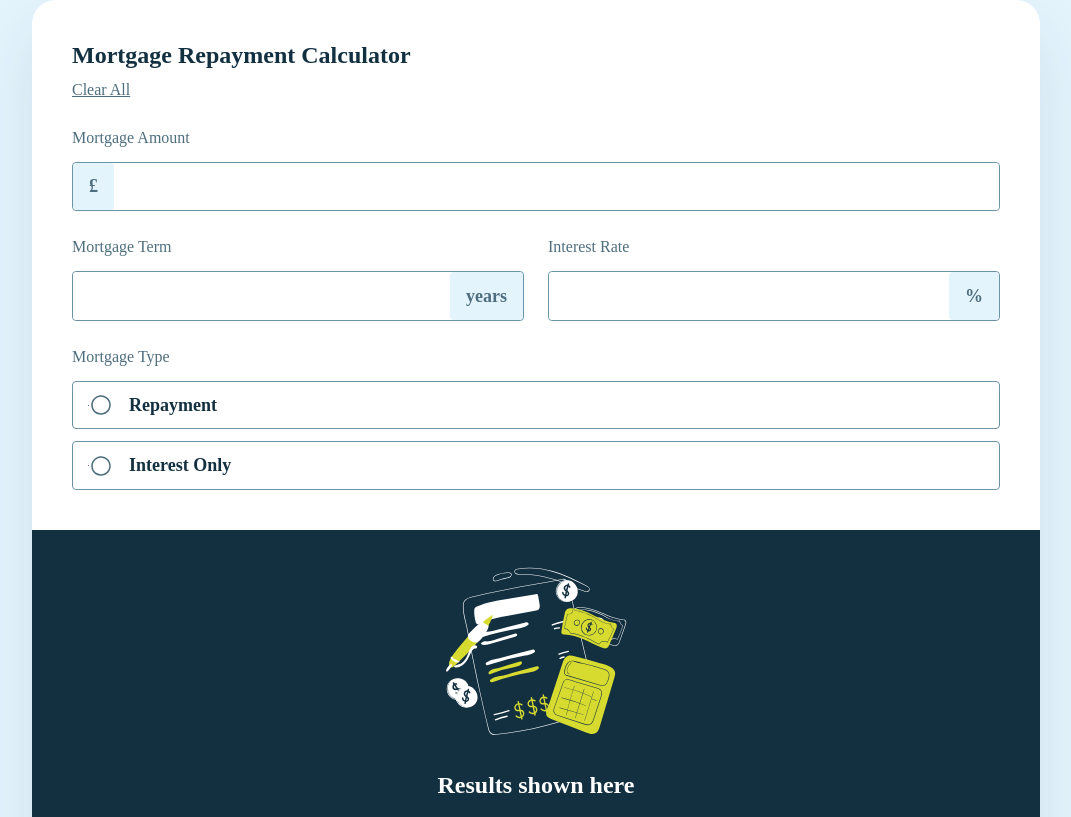
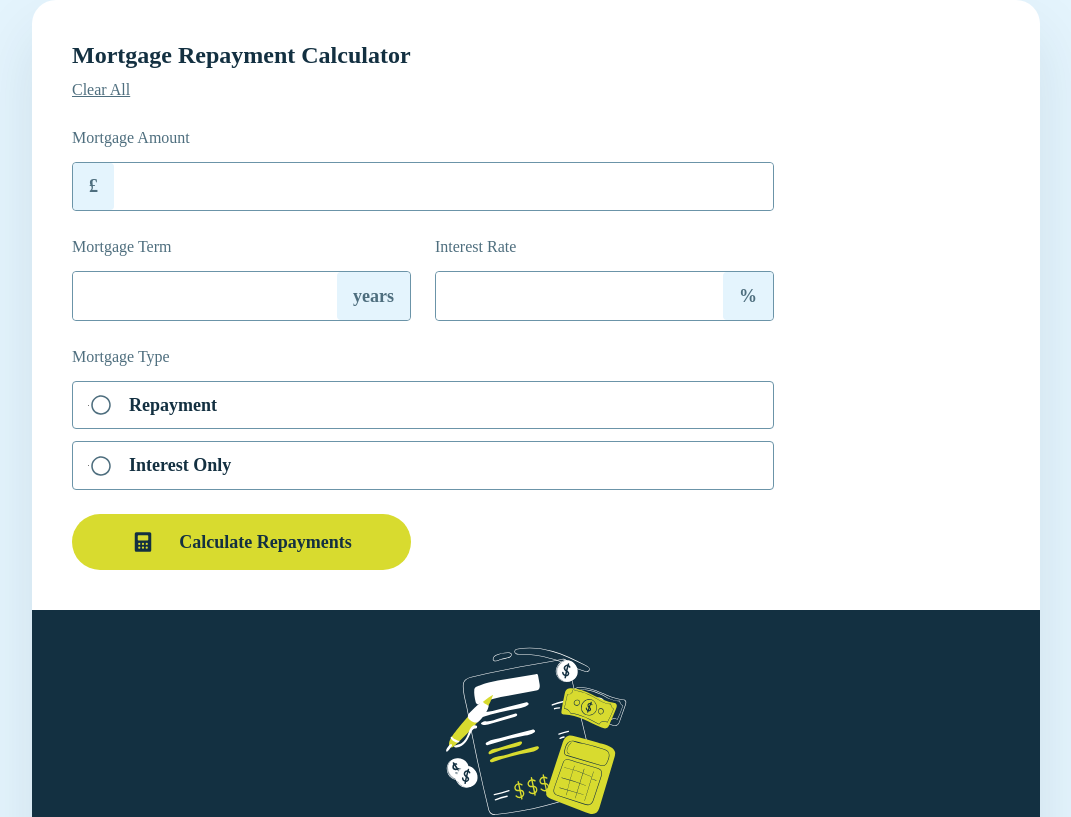
Before and after one commit to ringlochid/mortgage-calculator-fem, a React (Vite) app: page / in a window 1280 px wide. Shown: the top 817 px of the page, without its empty margins (104-1175 px from the left). Built offline with nearby package versions, Linux system fonts and the light colour scheme.

Commit message:
add error handling

```diff
--- a/src/App.css
+++ b/src/App.css
@@ -10,6 +10,7 @@ main {
         width: 89.5svw;
         border-radius: 1.5rem;
         box-shadow: 0 32px 64px 0 rgba(19, 48, 65, 0.10);
+        overflow: hidden;
     }
 
     @media (width >=1440px) {
@@ -19,15 +20,18 @@ main {
 
 .form-container {
     display: flex;
-    flex: 1;
     padding: var(--spacing-400, 2rem) var(--spacing-300, 1.5rem);
     flex-direction: column;
     align-items: flex-start;
     gap: var(--spacing-300, 1.5rem);
-    align-self: stretch;
 
     @media (width >=768px) {
         padding: var(--spacing-500, 2.5rem);
+    }
+
+    @media (width >=1440px) {
+        flex: 1;
+        overflow: hidden;
     }
 }
 
@@ -86,30 +90,64 @@ main {
     .form-body {
         display: grid;
         grid-template-columns: repeat(2, 1fr);
+        width: 100%;
+        max-width: 100%;
     }
 
-    /* Mortgage Amount - full width (2nd child, after legend) */
     .form-section:nth-child(2) {
         grid-column: 1 / 3;
     }
 
-    /* Mortgage Term - left column */
     .form-section:nth-child(3) {
         grid-column: 1 / 2;
     }
 
-    /* Interest Rate - right column */
     .form-section:nth-child(4) {
         grid-column: 2 / 3;
     }
 
-    /* Mortgage Type - full width */
     .form-section:nth-child(5) {
         grid-column: 1 / 3;
     }
+
+    .calculate-btn:nth-child(6) {
+        grid-column: 1 / 2;
+    }
+}
+
+.calculate-btn {
+    display: flex;
+    height: 3.5rem;
+    padding: 0 var(--spacing-500, 2.5rem);
+    justify-content: center;
+    align-items: center;
+    gap: var(--spacing-300, 1.5rem);
+
+    border-radius: 62.4375rem;
+    background: var(--color-lime, #D8DB2F);
+}
+
+.calculate-btn img {
+    width: 1.5rem;
+    height: 1.5rem;
+}
+
+.calculate-btn span {
+    display: block;
+    color: var(--color-slate-900, #133041);
+    text-align: center;
+
+    /* desktop/text-preset-3 */
+    font-family: "Plus Jakarta Sans";
+    font-size: var(--font-size-text-preset-3, 1.125rem);
+    font-style: normal;
+    font-weight: 700;
+    line-height: 125%;
+    /* 1.40625rem */
 }
 
 .form-section {
+    min-width: 0;
     display: flex;
     flex-direction: column;
     align-items: flex-start;
@@ -137,6 +175,11 @@ main {
     border: 1px solid var(--color-slate-500, #6B94A8);
 }
 
+/* Error state for input wrapper */
+.input-wrapper--error {
+    border-color: var(--color-red, #D73328);
+}
+
 .input-prefix {
     border-radius: 0.25rem;
     display: flex;
@@ -154,6 +197,12 @@ main {
     font-weight: 700;
     line-height: 125%;
     /* 1.40625rem */
+}
+
+/* Error state for prefix */
+.input-prefix--error {
+    background: var(--color-red, #D73328);
+    color: var(--color-white, #FFF);
 }
 
 .mortgage-input {
@@ -201,6 +250,24 @@ main {
     /* 1.40625rem */
 }
 
+/* Error state for suffix */
+.input-suffix--error {
+    background: var(--color-red, #D73328);
+    color: var(--color-white, #FFF);
+}
+
+/* Error text message */
+.error-text {
+    color: var(--color-red, #D73328);
+
+    /* desktop/text-preset-5 */
+    font-family: "Plus Jakarta Sans";
+    font-size: var(--font-size-text-preset-5, 0.875rem);
+    font-style: normal;
+    font-weight: 500;
+    line-height: 150%;
+}
+
 .form-section-label {
     color: var(--color-slate-700, #4E6E7E);
 
@@ -241,6 +308,11 @@ main {
     background: var(--color-lime-light, rgba(216, 219, 47, 0.15));
 }
 
+/* Error state for radio options */
+.radio-option--error {
+    border-color: var(--color-red, #D73328);
+}
+
 .radio-icon {
     width: 1.5rem;
     height: 1.5rem;
@@ -273,6 +345,11 @@ main {
     gap: var(--spacing-300, 1.5rem);
     align-self: stretch;
     background: var(--color-slate-900, #133041);
+
+    @media (width >=1440px) {
+        flex: 1;
+        border-radius: 0 0 0 5rem;
+    }
 }
 
 .results-title-bar {
--- a/src/App.jsx
+++ b/src/App.jsx
@@ -55,6 +55,25 @@ function FormDataProvider({children}) {
     'Mortgage Type': ''
   });
 
+  const [submitted, setSubmitted] = useState(false);
+  const [errors, setErrors] = useState({});
+
+  const validateForm = () => {
+    const newErrors = {};
+    if (!formData['Mortgage Amount']) newErrors['Mortgage Amount'] = 'This field is required';
+    if (!formData['Mortgage Term']) newErrors['Mortgage Term'] = 'This field is required';
+    if (!formData['Interest Rate']) newErrors['Interest Rate'] = 'This field is required';
+    if (!formData['Mortgage Type']) newErrors['Mortgage Type'] = 'This field is required';
+    return newErrors;
+  };
+
+  const handleSubmit = (e) => {
+    e.preventDefault();
+    setSubmitted(true);
+    const newErrors = validateForm();
+    setErrors(newErrors);
+  };
+
   const resetFrom = () => {
     setFormData({
       'Mortgage Amount': '',
@@ -62,11 +81,35 @@ function FormDataProvider({children}) {
       'Interest Rate': '',
       'Mortgage Type': ''
     });
+    setSubmitted(false);
+    setErrors({});
+  };
+
+  // Helper function to validate and set a field value
+  const validateAndSetField = (fieldName, rawValue) => {
+    const config = FIELD_CONFIG[fieldName];
+    if (!config) return true; // No config means no validation (e.g., for radio buttons)
+
+    const numValue = Number(rawValue);
+    if (rawValue !== '' && (numValue > config.max || numValue < config.min)) {
+      setErrors(prev => ({
+        ...prev,
+        [fieldName]: `Value must be between ${config.min} and ${config.max}`
+      }));
+      return false;
     }
 
+    // Clear error if valid
+    setErrors(prev => ({
+      ...prev,
+      [fieldName]: ''
+    }));
+    return true;
+  };
+
   const setAmount = useCallback((e) => {
-    console.log(JSON.stringify(formData));
     const rawValue = stripCommas(e.target.value);
+    if (!validateAndSetField('Mortgage Amount', rawValue)) return;
     setFormData({
       ...formData,
       'Mortgage Amount': rawValue
@@ -74,23 +117,29 @@ function FormDataProvider({children}) {
   }, [formData]);
 
   const setTerm = useCallback((e) => {
-    console.log(JSON.stringify(formData));
+    const rawValue = e.target.value;
+    if (!validateAndSetField('Mortgage Term', rawValue)) return;
     setFormData({
       ...formData,
-      'Mortgage Term': e.target.value
+      'Mortgage Term': rawValue
     });
   }, [formData]);
 
   const setRate = useCallback((e) => {
-    console.log(JSON.stringify(formData));
+    const rawValue = e.target.value;
+    if (!validateAndSetField('Interest Rate', rawValue)) return;
     setFormData({
       ...formData,
-      'Interest Rate': e.target.value
+      'Interest Rate': rawValue
     });
   }, [formData]);
 
   const setType = useCallback((e) => {
-    console.log(JSON.stringify(formData));
+    // Clear error when a type is selected
+    setErrors(prev => ({
+      ...prev,
+      'Mortgage Type': ''
+    }));
     setFormData({
       ...formData,
       'Mortgage Type': e.target.value
@@ -98,7 +147,17 @@ function FormDataProvider({children}) {
   }, [formData]);
 
   return (
-    <FormDataContext.Provider value={{ formData, setAmount, setTerm, setRate, setType, resetFrom}}>
+    <FormDataContext.Provider value={{
+      formData,
+      setAmount,
+      setTerm,
+      setRate,
+      setType,
+      resetFrom,
+      submitted,
+      errors,
+      handleSubmit
+    }}>
       {children}
     </FormDataContext.Provider>
   );
@@ -133,13 +192,15 @@ function RadioIcon({ checked }) {
 }
 
 function FormSection({ title, setFn, value }) {
+  const { submitted, errors } = useFormData();
+  const hasError = submitted && errors[title];
 
   if (title === 'Mortgage Type') {
     return (
-      <div className="form-section">
+      <div className={`form-section ${hasError ? 'form-section--error' : ''}`}>
         <span className="form-section-label">Mortgage Type</span>
-        <div className="radio-group">
-          <label className={`radio-option ${value === 'Repayment' ? 'radio-option--selected' : ''}`}>
+        <div className={`radio-group ${hasError ? 'radio-group--error' : ''}`}>
+          <label className={`radio-option ${value === 'Repayment' ? 'radio-option--selected' : ''} ${hasError ? 'radio-option--error' : ''}`}>
             <input
               type="radio"
               name="mortgage-type"
@@ -151,7 +212,7 @@ function FormSection({ title, setFn, value }) {
             <RadioIcon checked={value === 'Repayment'} />
             <span className="radio-label">Repayment</span>
           </label>
-          <label className={`radio-option ${value === 'Interest Only' ? 'radio-option--selected' : ''}`}>
+          <label className={`radio-option ${value === 'Interest Only' ? 'radio-option--selected' : ''} ${hasError ? 'radio-option--error' : ''}`}>
             <input
               type="radio"
               name="mortgage-type"
@@ -164,6 +225,7 @@ function FormSection({ title, setFn, value }) {
             <span className="radio-label">Interest Only</span>
           </label>
         </div>
+        {hasError && <span className="error-text">{errors[title]}</span>}
       </div>
     );
   }
@@ -178,10 +240,10 @@ function FormSection({ title, setFn, value }) {
   const displayValue = config.useCommas ? formatWithCommas(value) : value;
 
   return (
-    <div className="form-section">
+    <div className={`form-section ${hasError ? 'form-section--error' : ''}`}>
       <label htmlFor={config.id}>{title}</label>
-      <div className="input-wrapper">
-        {config.prefix && <div className="input-prefix">{config.prefix}</div>}
+      <div className={`input-wrapper ${hasError ? 'input-wrapper--error' : ''}`}>
+        {config.prefix && <div className={`input-prefix ${hasError ? 'input-prefix--error' : ''}`}>{config.prefix}</div>}
         <input
           className='mortgage-input'
           id={config.id}
@@ -190,24 +252,27 @@ function FormSection({ title, setFn, value }) {
           onChange={setFn}
           value={displayValue}
         />
-        {config.suffix && <div className="input-suffix">{config.suffix}</div>}
+        {config.suffix && <div className={`input-suffix ${hasError ? 'input-suffix--error' : ''}`}>{config.suffix}</div>}
       </div>
+      {hasError && <span className="error-text">{errors[title]}</span>}
     </div>
   );
 }
 
 function MortgageForm() {
-  const { formData, setAmount, setTerm, setRate, setType } = useFormData();
+  const { formData, setAmount, setTerm, setRate, setType, handleSubmit } = useFormData();
 
   return (
-    <form className='form-body'>
-      <fieldset className='sr-only-wrapper'>
+    <form className='form-body' onSubmit={handleSubmit}>
       <legend className='sr-only'>Mortgage Form</legend>
       <FormSection title="Mortgage Amount" setFn={setAmount} value={formData['Mortgage Amount']} />
       <FormSection title="Mortgage Term" setFn={setTerm} value={formData['Mortgage Term']} />
       <FormSection title="Interest Rate" setFn={setRate} value={formData['Interest Rate']} />
       <FormSection title="Mortgage Type" setFn={setType} value={formData['Mortgage Type']} />
-      </fieldset>
+      <button type="submit" className="calculate-btn">
+        <img src="/assets/images/icon-calculator.svg" alt="" />
+        <span>Calculate Repayments</span>
+      </button>
     </form>
   );
 }
```
Lines whose indentation alone changed are shown as unchanged.
